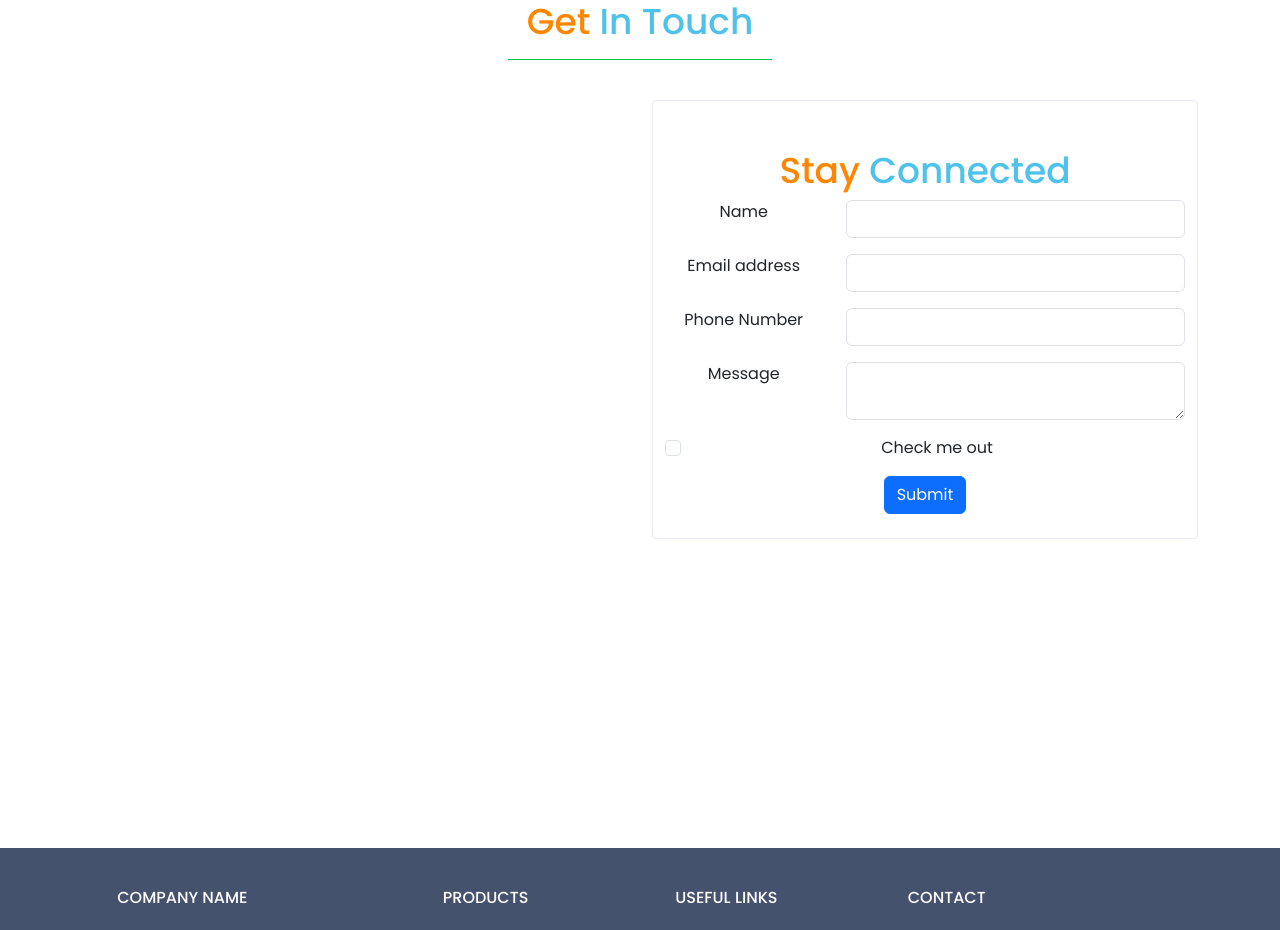
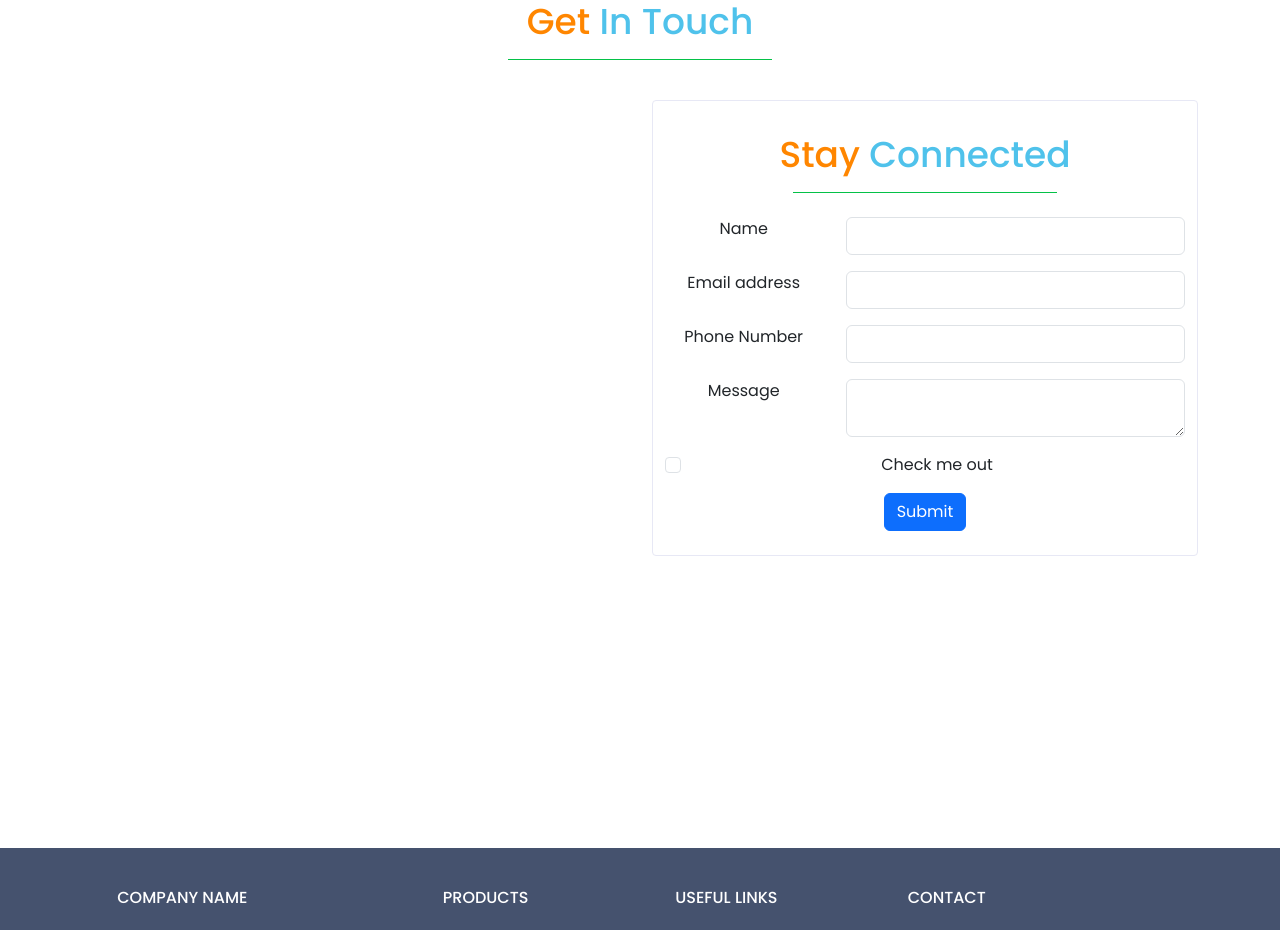
Before and after one commit to sanjay290709/SM, a React (Create React App) app: page / in a window 1280 px wide. Shown: the part 3200-4130 px from the top of the page. Built offline with nearby package versions, Linux system fonts and the light colour scheme.

Commit message:
Update Form.js

```diff
--- a/src/components/Form.js
+++ b/src/components/Form.js
@@ -19,11 +19,12 @@ const Form = () => {
     return (
         <>
             <div className="container formOuter pt-4 mt-4">
-                <h1 className="heading mt-4">
+                <h1 className="heading mt-2">
                     <span className="cp">Stay</span>
                     <span className="cs"> Connected</span>
                 </h1>
-                <form className=''>
+                <hr className="hr" style={{ "height": "10px !important" }} />
+                <form className='mt-4'>
                     <div class="mb-3">
                         <div class="row">
                             <div class="col-4">
```
